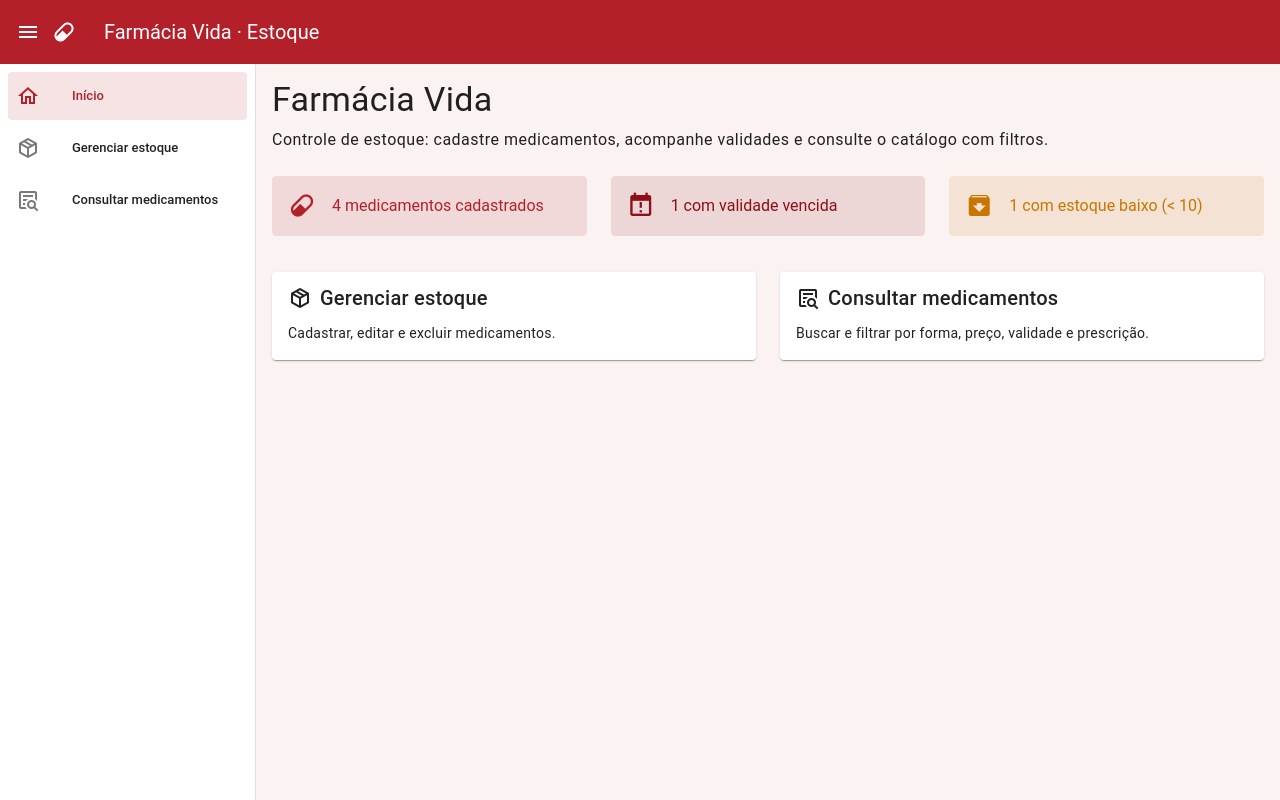
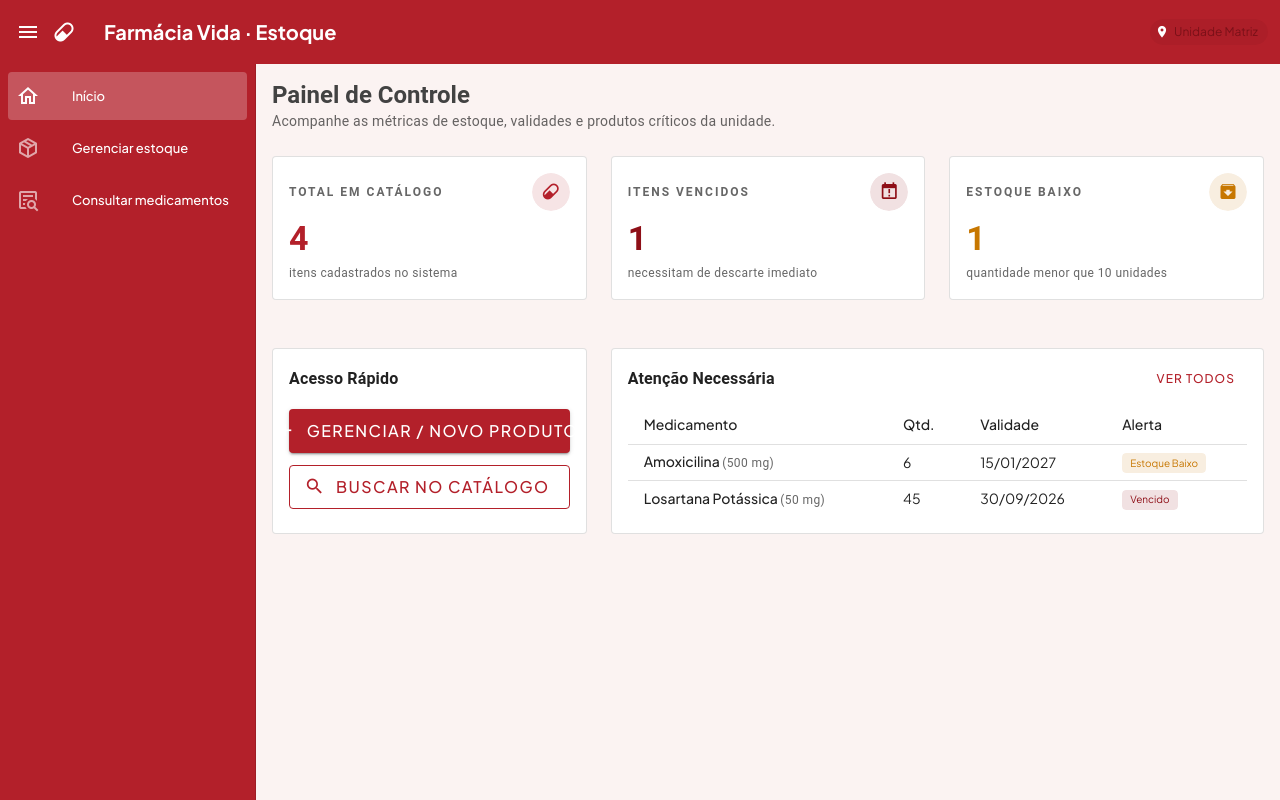
Before and after one commit to Annanicacio/Aplicacao-Vue-com-Axios, a Vue app: page / in a window 1280 px wide. Built offline with nearby package versions, Linux system fonts and the light colour scheme.

Commit message:
[NOVO] Melhoria do menu lateral

```diff
--- a/index.html
+++ b/index.html
@@ -3,7 +3,15 @@
   <head>
     <meta charset="UTF-8" />
     <meta name="viewport" content="width=device-width, initial-scale=1.0" />
-    <title>Farmácia Vida – Estoque</title>
+    <title>Farmácia Vida – Gestão de Estoque</title>
+    <link rel="preconnect" href="https://fonts.googleapis.com">
+    <link rel="preconnect" href="https://fonts.gstatic.com" crossorigin>
+    <link href="https://fonts.googleapis.com/css2?family=Plus+Jakarta+Sans:wght@400;500;600;700;800&display=swap" rel="stylesheet">
+    <style>
+      body, .v-application {
+        font-family: 'Plus Jakarta Sans', sans-serif !important;
+      }
+    </style>
   </head>
   <body>
     <div id="app"></div>
--- a/src/App.vue
+++ b/src/App.vue
@@ -1,19 +1,31 @@
 <script setup>
 import { ref } from 'vue'
 import MenuLateral from './components/MenuLateral.vue'
-const drawer = ref(null)
+
+const drawer = ref(true)
 </script>
 
 <template>
-  <v-app>
+  <v-app class="bg-background">
     <v-app-bar color="primary" flat>
-      <v-app-bar-nav-icon @click="drawer = !drawer" />
-      <v-icon class="mr-2" icon="mdi-pill" />
-      <v-app-bar-title>Farmácia Vida · Estoque</v-app-bar-title>
+      <v-app-bar-nav-icon @click="drawer = !drawer" color="white" />
+      <v-icon class="mr-2" icon="mdi-pill" color="white" />
+      <v-app-bar-title class="text-white font-weight-bold">Farmácia Vida · Estoque</v-app-bar-title>
+
+      <v-spacer />
+
+      <v-chip size="small" color="secondary" class="mr-3 text-white">
+        <v-icon icon="mdi-map-marker" start size="14" color="white" />
+        Unidade Matriz
+      </v-chip>
     </v-app-bar>
+
     <MenuLateral v-model="drawer" />
+
     <v-main>
-      <v-container><router-view /></v-container>
+      <v-container>
+        <router-view />
+      </v-container>
     </v-main>
   </v-app>
 </template>
--- a/src/components/MenuLateral.vue
+++ b/src/components/MenuLateral.vue
@@ -1,6 +1,7 @@
 <script setup>
-defineProps({ modelValue: { type: Boolean, default: null } })
+defineProps({ modelValue: { type: Boolean, default: true } })
 defineEmits(['update:modelValue'])
+
 const itens = [
   { titulo: 'Início', icone: 'mdi-home-outline', to: '/' },
   { titulo: 'Gerenciar estoque', icone: 'mdi-package-variant-closed', to: '/estoque' },
@@ -9,9 +10,22 @@ const itens = [
 </script>
 
 <template>
-  <v-navigation-drawer :model-value="modelValue" @update:model-value="$emit('update:modelValue', $event)">
-    <v-list nav>
-      <v-list-item v-for="i in itens" :key="i.to" :to="i.to" :prepend-icon="i.icone" :title="i.titulo" color="primary" />
+  <v-navigation-drawer
+    :model-value="modelValue"
+    @update:model-value="$emit('update:modelValue', $event)"
+    color="primary"
+  >
+    <v-list nav class="bg-transparent">
+      <v-list-item
+        v-for="i in itens"
+        :key="i.to"
+        :to="i.to"
+        :prepend-icon="i.icone"
+        :title="i.titulo"
+        color="white"
+        active-color="white"
+        class="text-white"
+      />
     </v-list>
   </v-navigation-drawer>
 </template>
--- a/src/components/TabelaMedicamentos.vue
+++ b/src/components/TabelaMedicamentos.vue
@@ -5,24 +5,59 @@ defineEmits(['editar', 'excluir'])
 </script>
 
 <template>
-  <v-data-table :headers="acoes ? [...cabecalhos, { title: 'Ações', key: 'acoes', sortable: false }] : cabecalhos" :items="itens"
-    items-per-page-text="Linhas por página" no-data-text="Nenhum medicamento cadastrado.">
-    <template #no-data><slot name="vazio">Nenhum medicamento cadastrado.</slot></template>
+  <v-data-table
+    :headers="acoes ? [...cabecalhos, { title: 'Ações', key: 'acoes', sortable: false, align: 'end' }] : cabecalhos"
+    :items="itens"
+    items-per-page-text="Linhas por página"
+    class="border rounded-lg"
+  >
+    <template #no-data>
+      <div class="py-12 text-center">
+        <v-avatar color="grey-lighten-4" size="64" class="mb-3">
+          <v-icon icon="mdi-pill-off" size="32" color="grey" />
+        </v-avatar>
+        <div class="text-subtitle-1 font-weight-bold text-grey-darken-2">Nenhum medicamento encontrado</div>
+        <div class="text-caption text-medium-emphasis">Não há registros correspondentes cadastrados no sistema.</div>
+      </div>
+    </template>
+
+    <template #item.nome="{ item }">
+      <span class="font-weight-bold text-grey-darken-3">{{ item.nome }}</span>
+    </template>
+
     <template #item.quantidade="{ item }">
-      {{ item.quantidade }}
-      <v-chip v-if="item.quantidade < ESTOQUE_BAIXO" color="warning" size="x-small" class="ml-1">Baixo</v-chip>
+      <div class="d-flex align-center">
+        <span>{{ item.quantidade }}</span>
+        <v-chip v-if="item.quantidade < ESTOQUE_BAIXO" color="warning" size="x-small" label class="ml-2">
+          Estoque Baixo
+        </v-chip>
+      </div>
     </template>
-    <template #item.preco="{ item }">{{ formatarPreco(item.preco) }}</template>
+
+    <template #item.preco="{ item }">
+      <span class="font-weight-medium">{{ formatarPreco(item.preco) }}</span>
+    </template>
+
     <template #item.validade="{ item }">
-      {{ formatarData(item.validade) }}
-      <v-chip v-if="vencido(item.validade)" color="error" size="x-small" class="ml-1">Vencido</v-chip>
+      <div class="d-flex align-center">
+        <span>{{ formatarData(item.validade) }}</span>
+        <v-chip v-if="vencido(item.validade)" color="error" size="x-small" label class="ml-2">
+          Vencido
+        </v-chip>
+      </div>
     </template>
+
     <template #item.receita="{ item }">
-      <v-chip :color="item.receita ? 'primary' : 'grey'" size="small">{{ item.receita ? 'Sim' : 'Não' }}</v-chip>
+      <v-chip :color="item.receita ? 'primary' : 'grey-darken-1'" size="x-small" variant="tonal">
+        {{ item.receita ? 'Receita Obrigatória' : 'Venda Livre' }}
+      </v-chip>
     </template>
+
     <template v-if="acoes" #item.acoes="{ item }">
-      <v-btn icon="mdi-pencil" variant="text" size="small" aria-label="Editar" @click="$emit('editar', item)" />
-      <v-btn icon="mdi-delete" variant="text" size="small" color="error" aria-label="Excluir" @click="$emit('excluir', item)" />
+      <div class="d-flex justify-end">
+        <v-btn icon="mdi-pencil-outline" variant="text" size="small" color="primary" aria-label="Editar" @click="$emit('editar', item)" />
+        <v-btn icon="mdi-delete-outline" variant="text" size="small" color="error" aria-label="Excluir" @click="$emit('excluir', item)" />
+      </div>
     </template>
   </v-data-table>
 </template>
--- a/src/views/Home.vue
+++ b/src/views/Home.vue
@@ -1,27 +1,121 @@
 <script setup>
 import { computed } from 'vue'
-import { medicamentos, vencido, ESTOQUE_BAIXO } from '../services/storage'
+import { medicamentos, vencido, ESTOQUE_BAIXO, formatarData, formatarPreco } from '../services/storage'
+
 const total = computed(() => medicamentos.value.length)
-const vencidos = computed(() => medicamentos.value.filter((m) => vencido(m.validade)).length)
-const baixos = computed(() => medicamentos.value.filter((m) => m.quantidade < ESTOQUE_BAIXO).length)
+const vencidos = computed(() => medicamentos.value.filter((m) => vencido(m.validade)))
+const baixos = computed(() => medicamentos.value.filter((m) => m.quantidade < ESTOQUE_BAIXO))
+
+const alertasCriticos = computed(() => {
+  const lista = []
+  medicamentos.value.forEach(m => {
+    if (vencido(m.validade)) lista.push({ ...m, motivo: 'Vencido', cor: 'error' })
+    else if (m.quantidade < ESTOQUE_BAIXO) lista.push({ ...m, motivo: 'Estoque Baixo', cor: 'warning' })
+  })
+  return lista.slice(0, 5)
+})
 </script>
 
 <template>
-  <h1 class="text-h4 mb-2">Farmácia Vida</h1>
-  <p class="text-body-1 mb-6">Controle de estoque: cadastre medicamentos, acompanhe validades e consulte o catálogo com filtros.</p>
+  <div>
+    <!-- Cabeçalho -->
+    <div class="mb-6">
+      <h1 class="text-h5 font-weight-bold text-grey-darken-3">Painel de Controle</h1>
+      <p class="text-body-2 text-medium-emphasis">Acompanhe as métricas de estoque, validades e produtos críticos da unidade.</p>
+    </div>
 
-  <v-row class="mb-2">
-    <v-col cols="12" sm="4"><v-alert color="primary" variant="tonal" icon="mdi-pill" :text="`${total} medicamentos cadastrados`" /></v-col>
-    <v-col cols="12" sm="4"><v-alert color="error" variant="tonal" icon="mdi-calendar-alert" :text="`${vencidos} com validade vencida`" /></v-col>
-    <v-col cols="12" sm="4"><v-alert color="warning" variant="tonal" icon="mdi-package-down" :text="`${baixos} com estoque baixo (< ${ESTOQUE_BAIXO})`" /></v-col>
-  </v-row>
+    <!-- Cards de Métricas / KPIs -->
+    <v-row class="mb-6">
+      <v-col cols="12" sm="4">
+        <v-card class="pa-4 border" elevation="0">
+          <div class="d-flex align-center justify-space-between mb-2">
+            <span class="text-overline text-medium-emphasis font-weight-bold">Total em Catálogo</span>
+            <v-avatar color="primary" variant="tonal" size="38">
+              <v-icon icon="mdi-pill" size="20" />
+            </v-avatar>
+          </div>
+          <div class="text-h4 font-weight-bold text-primary">{{ total }}</div>
+          <div class="text-caption text-medium-emphasis mt-1">itens cadastrados no sistema</div>
+        </v-card>
+      </v-col>
 
-  <v-row>
-    <v-col cols="12" sm="6">
-      <v-card to="/estoque" prepend-icon="mdi-package-variant-closed" title="Gerenciar estoque" text="Cadastrar, editar e excluir medicamentos." />
-    </v-col>
-    <v-col cols="12" sm="6">
-      <v-card to="/consulta" prepend-icon="mdi-text-box-search-outline" title="Consultar medicamentos" text="Buscar e filtrar por forma, preço, validade e prescrição." />
-    </v-col>
-  </v-row>
+      <v-col cols="12" sm="4">
+        <v-card class="pa-4 border" elevation="0">
+          <div class="d-flex align-center justify-space-between mb-2">
+            <span class="text-overline text-medium-emphasis font-weight-bold">Itens Vencidos</span>
+            <v-avatar color="error" variant="tonal" size="38">
+              <v-icon icon="mdi-calendar-alert" size="20" />
+            </v-avatar>
+          </div>
+          <div class="text-h4 font-weight-bold text-error">{{ vencidos.length }}</div>
+          <div class="text-caption text-medium-emphasis mt-1">necessitam de descarte imediato</div>
+        </v-card>
+      </v-col>
+
+      <v-col cols="12" sm="4">
+        <v-card class="pa-4 border" elevation="0">
+          <div class="d-flex align-center justify-space-between mb-2">
+            <span class="text-overline text-medium-emphasis font-weight-bold">Estoque Baixo</span>
+            <v-avatar color="warning" variant="tonal" size="38">
+              <v-icon icon="mdi-package-down" size="20" />
+            </v-avatar>
+          </div>
+          <div class="text-h4 font-weight-bold text-warning">{{ baixos.length }}</div>
+          <div class="text-caption text-medium-emphasis mt-1">quantidade menor que {{ ESTOQUE_BAIXO }} unidades</div>
+        </v-card>
+      </v-col>
+    </v-row>
+
+    <!-- Ações e Alertas Críticos -->
+    <v-row>
+      <v-col cols="12" md="4">
+        <v-card class="pa-4 border h-100" elevation="0">
+          <h2 class="text-subtitle-1 font-weight-bold mb-4">Acesso Rápido</h2>
+
+          <v-btn to="/estoque" block color="primary" size="large" prepend-icon="mdi-plus" class="mb-3">
+            Gerenciar / Novo Produto
+          </v-btn>
+
+          <v-btn to="/consulta" block variant="outlined" color="primary" size="large" prepend-icon="mdi-magnify">
+            Buscar no Catálogo
+          </v-btn>
+        </v-card>
+      </v-col>
+
+      <v-col cols="12" md="8">
+        <v-card class="pa-4 border h-100" elevation="0">
+          <div class="d-flex align-center justify-space-between mb-3">
+            <h2 class="text-subtitle-1 font-weight-bold">Atenção Necessária</h2>
+            <v-btn to="/consulta" variant="text" size="small" color="primary">Ver todos</v-btn>
+          </div>
+
+          <v-table v-if="alertasCriticos.length" density="compact">
+            <thead>
+              <tr>
+                <th>Medicamento</th>
+                <th>Qtd.</th>
+                <th>Validade</th>
+                <th>Alerta</th>
+              </tr>
+            </thead>
+            <tbody>
+              <tr v-for="item in alertasCriticos" :key="item.id">
+                <td class="font-weight-medium">{{ item.nome }} <span class="text-caption text-medium-emphasis">({{ item.dosagem }})</span></td>
+                <td>{{ item.quantidade }}</td>
+                <td>{{ formatarData(item.validade) }}</td>
+                <td>
+                  <v-chip :color="item.cor" size="x-small" label>{{ item.motivo }}</v-chip>
+                </td>
+              </tr>
+            </tbody>
+          </v-table>
+
+          <div v-else class="text-center py-6 text-medium-emphasis">
+            <v-icon icon="mdi-check-circle-outline" color="success" size="36" class="mb-2" />
+            <div class="text-body-2">Nenhum item com estoque baixo ou vencido no momento.</div>
+          </div>
+        </v-card>
+      </v-col>
+    </v-row>
+  </div>
 </template>
```
Also changed, not shown: src/components/FiltroBarra.vue (line endings or trailing spaces), src/main.js (line endings or trailing spaces).
